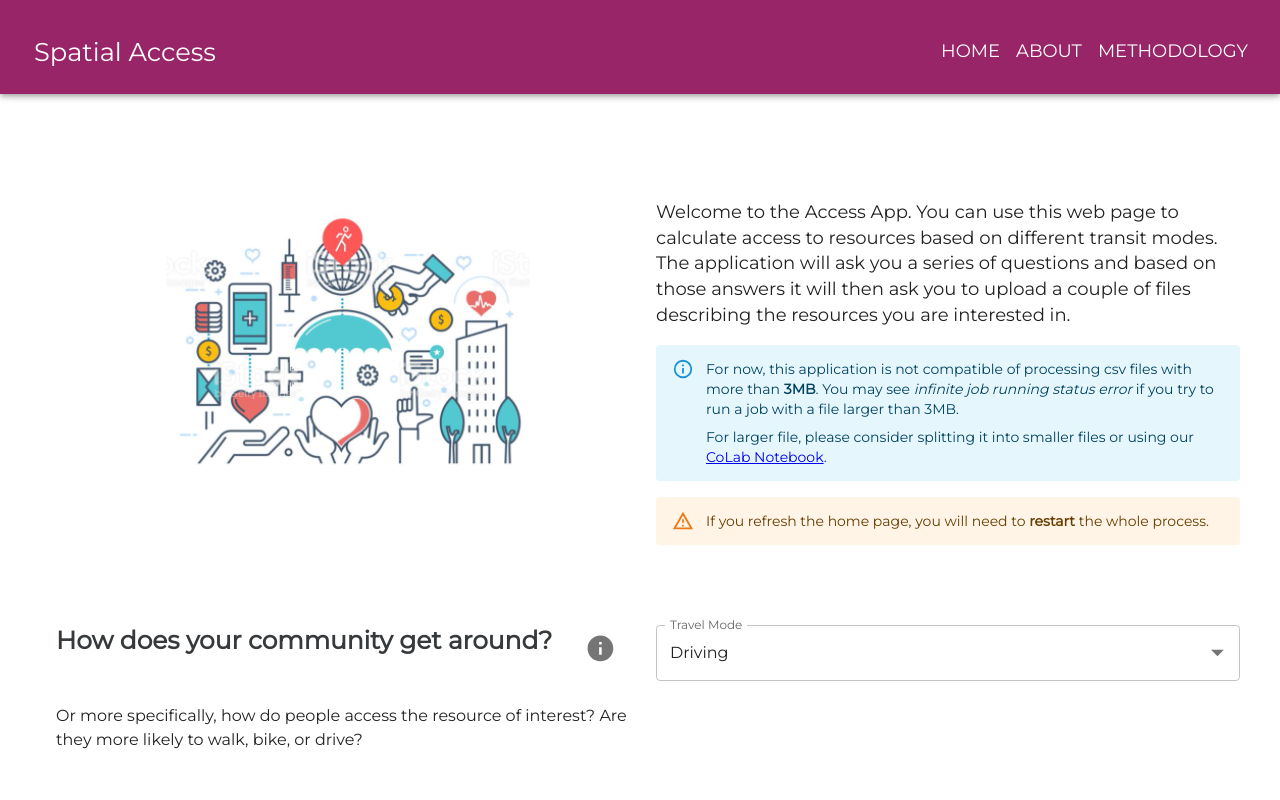
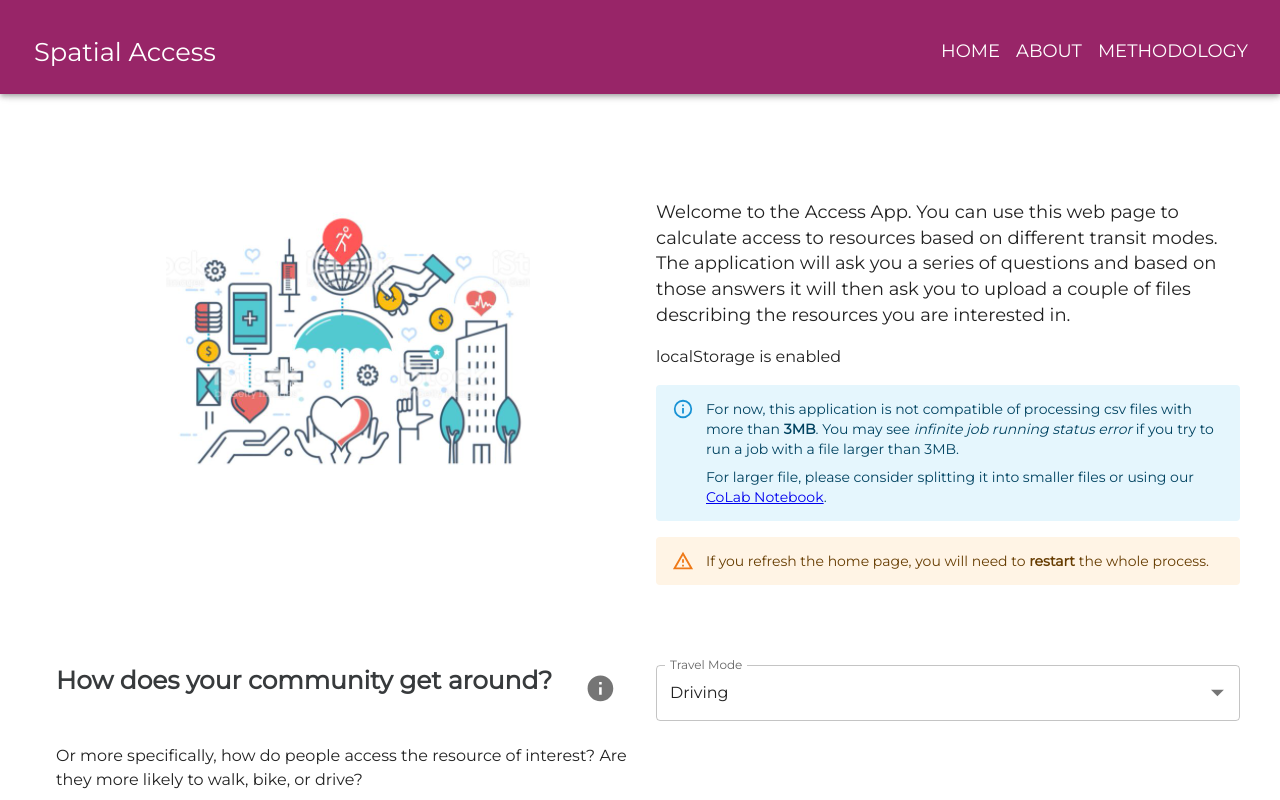
Before and after one commit to healthyregions/spatial-access, a React (Create React App) app in the folder access_frontend/: page / in a window 1280 px wide. Shown: the top 800 px of the page. Built offline with nearby package versions, Linux system fonts and the light colour scheme.

Commit message:
add localstoreage test code

```diff
--- a/access_frontend/src/Pages/Home.tsx
+++ b/access_frontend/src/Pages/Home.tsx
@@ -68,10 +68,17 @@ const Sections: SectionSpec[] = [
 function HomePage() {
 	const { job, setJob, resetJob } = useJob();
 	const [step, setStep] = useState<number>(0);
+	const [localStorageEnabled, setLocalStorageEnabled] = useState(false);
 
 	const clearOutJob = () => {
+		try {
+			localStorage.setItem("test", "test");
+			localStorage.removeItem("test");
+			setLocalStorageEnabled(true);
+		} catch (e) {
+			setLocalStorageEnabled(false);
+		}
 		const idItem = localStorage.getItem("job");
-		console.log("idItem", idItem);
 		if (idItem) {
 			const idObject = JSON.parse(idItem);
 			delete idObject.destinationFile;
@@ -147,6 +154,11 @@ function HomePage() {
 						answers it will then ask you to upload a couple of files describing
 						the resources you are interested in.
 					</Typography>
+					{localStorageEnabled ? (
+						<p>localStorage is enabled</p>
+					) : (
+						<p>localStorage is not enabled</p>
+					)}
 					<Alert severity="info" sx={{ mb: 2, fontSize: 14 }}>
 						<Box sx={{ mb: 1 }}>
 							For now, this application is not compatible of processing csv
```
